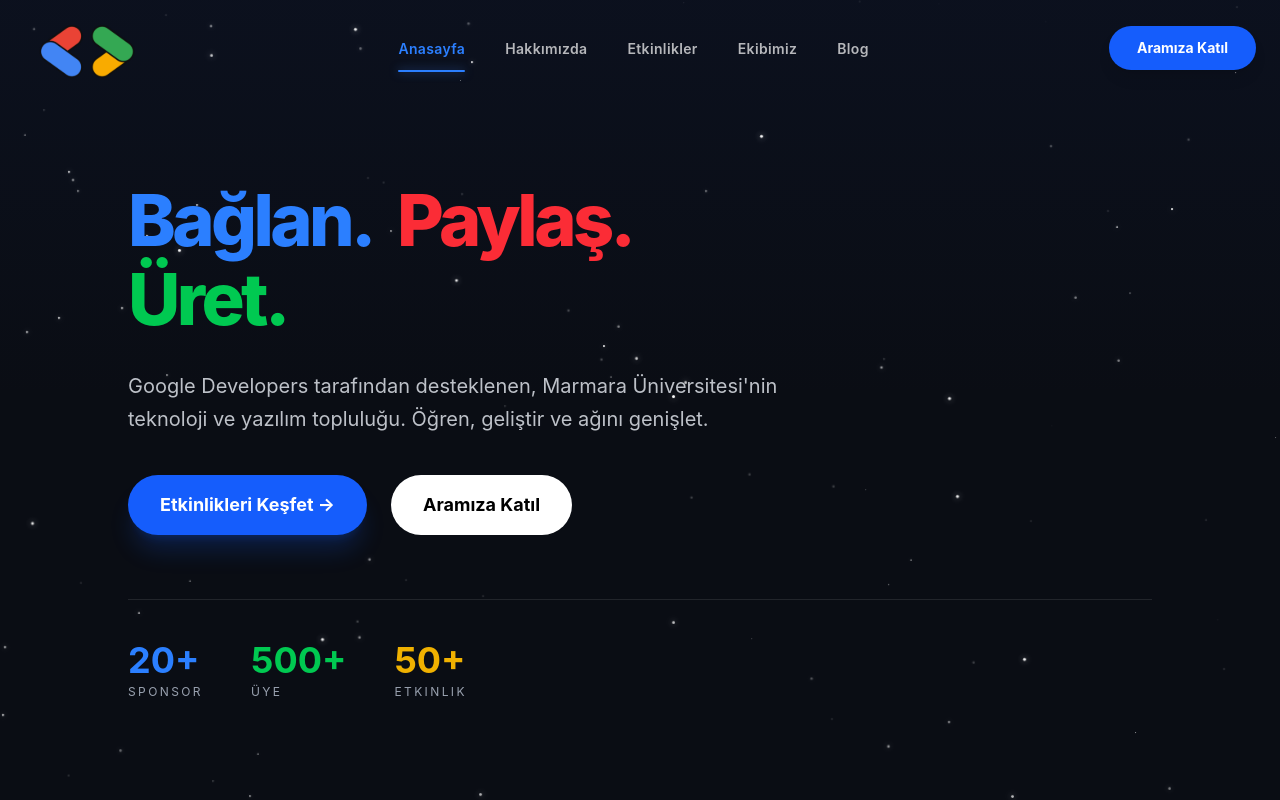
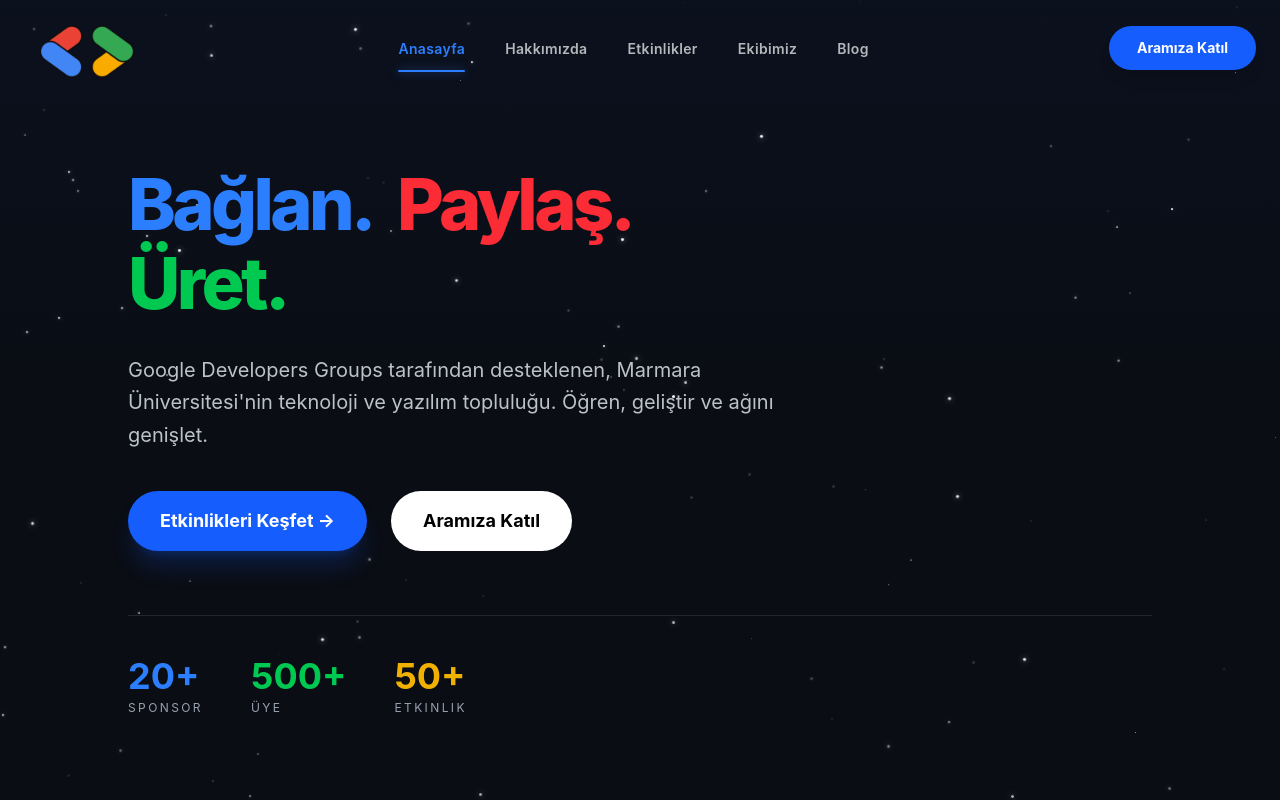
Before and after one commit to GDGonCampusMarmara/official-website, a React (Vite) app: page / in a window 1280 px wide. Shown: the top 800 px of the page. Built offline with nearby package versions, Linux system fonts and the light colour scheme.

Commit message:
Style(hero):change main sentence

```diff
--- a/src/sections/hero.jsx
+++ b/src/sections/hero.jsx
@@ -45,7 +45,7 @@ const Hero = () => {
           </h1>
 
           <p className="text-gray-300 text-xl md:text-xl max-w-2xl mt-8 leading-relaxed font-normal opacity-90">
-            Google Developers tarafından desteklenen, Marmara
+            Google Developers Groups tarafından desteklenen, Marmara
             Üniversitesi&apos;nin teknoloji ve yazılım topluluğu. Öğren,
             geliştir ve ağını genişlet.
           </p>
```
